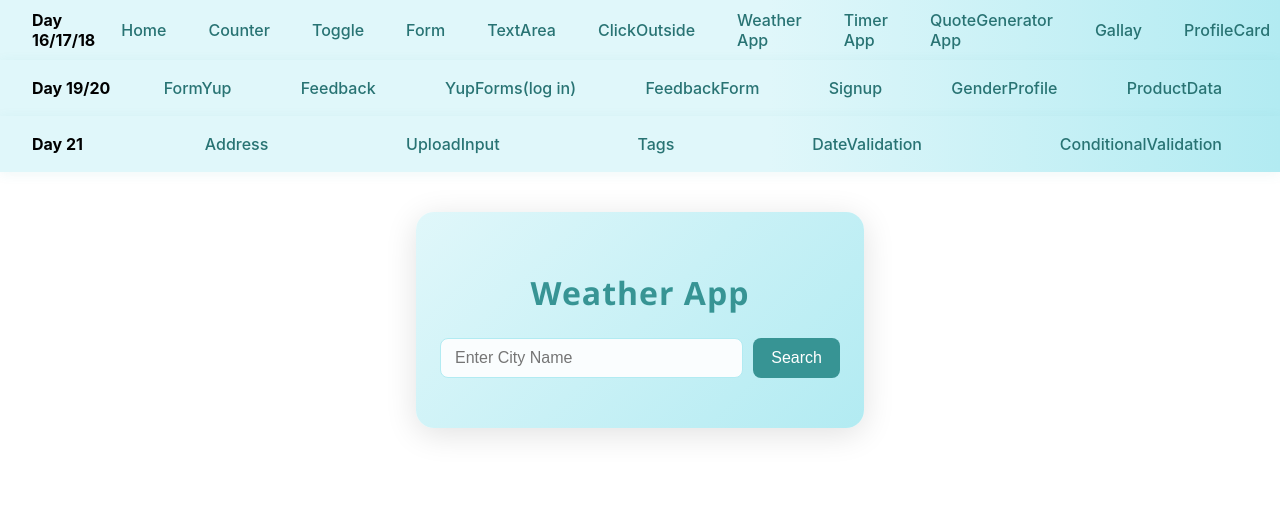
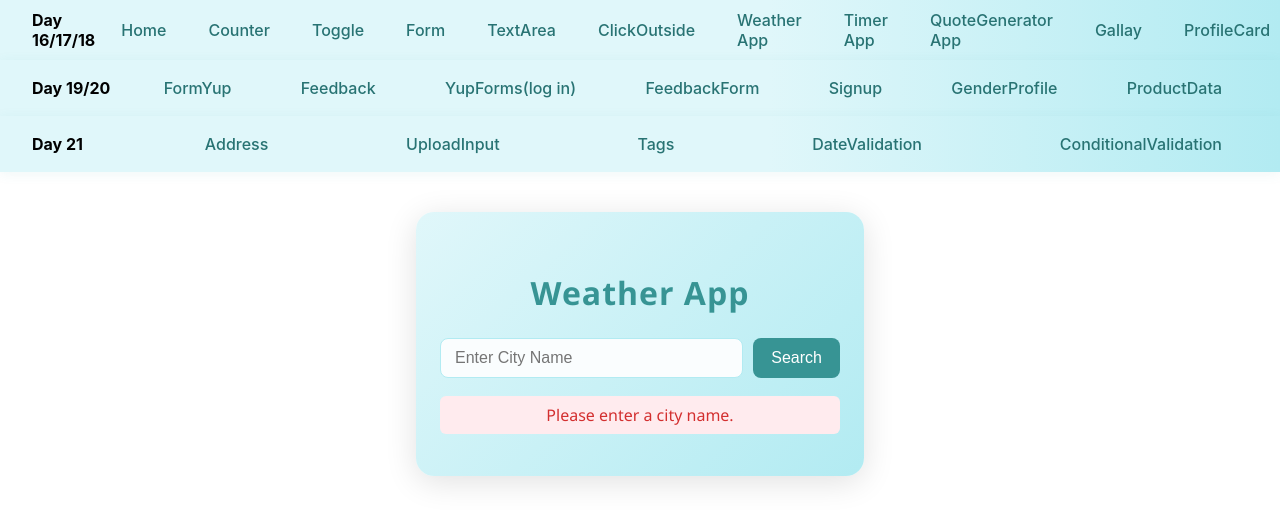
Before and after one commit to Viradiya1647/my-app-day17, a React (Create React App) app: page /Weather in a window 1280 px wide. Shown: the top 524 px of the page. Built offline with nearby package versions, Linux system fonts and the light colour scheme.

Commit message:
change in weather app

```diff
--- a/src/Day17/WeatherApp.js
+++ b/src/Day17/WeatherApp.js
@@ -1,4 +1,4 @@
-import { useState } from "react";
+import { useState, useEffect } from "react";
 import "../App.css";
 import axios from "axios";
 
@@ -7,6 +7,18 @@ export default function WeatherApp() {
   const [weather, setWeather] = useState(null);
   const [loading, setLoading] = useState(false);
   const [errorMsg, setErrorMsg] = useState("");
+
+  useEffect(() => {
+    const delaySearch = setTimeout(() => {
+      if(city.trim()) {
+        fetchWeather()
+      } else {
+        setWeather(null);
+        setErrorMsg("Please enter a city name.");
+      }
+    },800)
+    return () => clearTimeout(delaySearch);
+  },[city])
 
   const fetchWeather = async () => {
     if (!city.trim()) {
```
